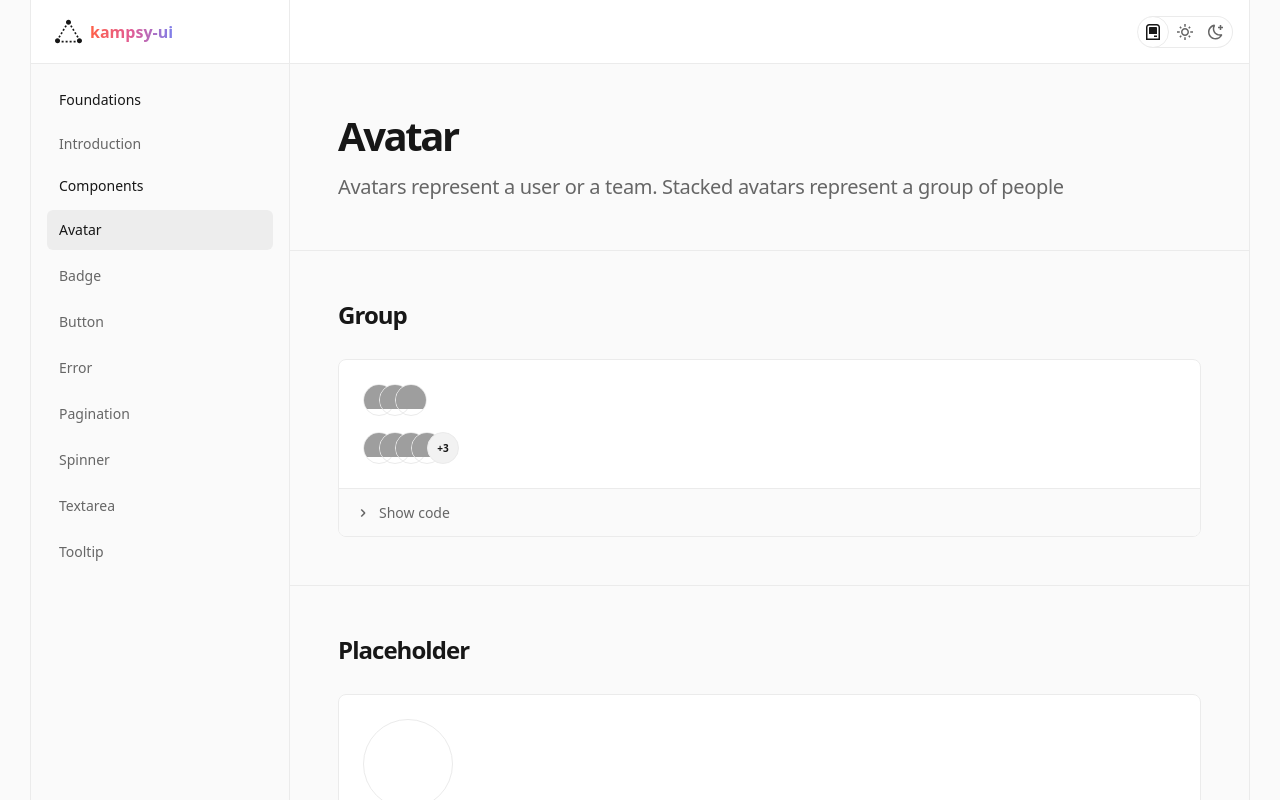
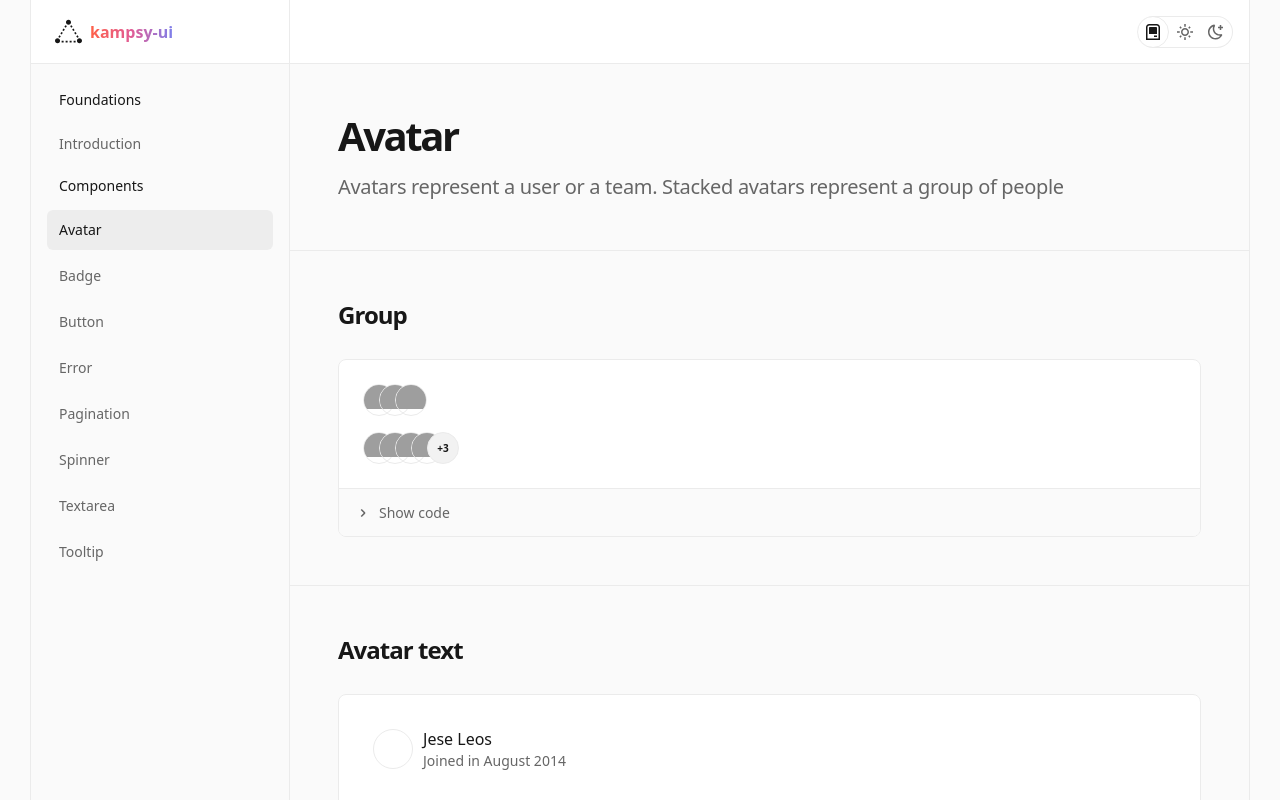
Before and after one commit to kampsy/ui, a SvelteKit app: page /avatar in a window 1280 px wide. Shown: the top 800 px of the page. Built offline with nearby package versions, Linux system fonts and the light colour scheme; grey boxes are pictures that could not be loaded.

Commit message:
add avatar text

```diff
--- /dev/null
+++ b/src/lib/avatar/avatarText.svelte
@@ -0,0 +1,29 @@
+<script lang="ts">
+	type propsT = {
+		size?: number;
+		placeholder?: boolean;
+	};
+
+	let { size = 32, placeholder = false }: propsT = $props();
+
+	let widthHeight = $derived.by(() => {
+		return ` width: ${size}px; height: ${size}px;`;
+	});
+</script>
+
+<div class="group cursor-pointer transition duration-150 ease-out hover:ease-in hover:bg-light-gray-200 hover:dark:bg-dark-gray-200 px-[10px] py-[8px] rounded-[8px]">
+	<div class="flex items-center gap-x-[10px]">
+		<div
+			style={widthHeight}
+			class="flex items-center justify-center rounded-full overflow-hidden text-[10px] font-semibold border dark:text-dark-gray-1000 border-light-gray-200 dark:border-dark-gray-400 group-hover:border-light-gray-500 group-hover:dark:border-dark-gray-500"
+		></div>
+        <div>
+            <div class="first-letter:capitalize text-base font-medium text-light-gray-1000 dark:text-dark-gray-1000">
+                Jese Leos
+            </div>
+            <div class="first-letter:capitalize text-sm text-light-gray-900 dark:text-dark-gray-900">
+                Joined in August 2014
+            </div>
+        </div>
+	</div>
+</div>
--- a/src/lib/avatar/index.ts
+++ b/src/lib/avatar/index.ts
@@ -1,2 +1,3 @@
 export { default as Avatar } from './avatar.svelte';
 export { default as AvatarGroup } from './avatarGroup.svelte';
+export { default as AvatarText } from './avatarText.svelte';
--- a/src/routes/avatar/+page.svelte
+++ b/src/routes/avatar/+page.svelte
@@ -8,6 +8,7 @@
 	import { avatarGroup, avatarPlaceholder } from '../../docs/data/avatar.js';
 	import AvatarGroup from '$lib/avatar/avatarGroup.svelte';
 	import Avatar from '$lib/avatar/avatar.svelte';
+	import AvatarText from '$lib/avatar/avatarText.svelte';
 	import Pagination from '$lib/pagination/pagination.svelte';
 
 	const members = [
@@ -97,6 +98,24 @@
 	</Row>
 {/snippet}
 
+{#snippet text()}
+	<Row>
+		<h2
+			class="first-letter:capitalize text-light-gray-1000 dark:text-dark-gray-1000 text-[24px] font-semibold leading-[32px] tracking-[-0.96px] mb-3"
+		>
+			avatar text
+		</h2>
+		<div class="mt-4 xl:mt-7">
+			{#snippet demo()}
+				<div>
+					<AvatarText size={40} />
+				</div>
+			{/snippet}
+			{@render demoAndCode(demo, avatarPlaceholder)}
+		</div>
+	</Row>
+{/snippet}
+
 {#snippet placeholder()}
 	<Row>
 		<h2
@@ -127,6 +146,7 @@
 {#snippet cont()}
 	{@render avatar()}
 	{@render group()}
+	{@render text()}
 	{@render placeholder()}
 
 	{@render prevAndNext()}
```
